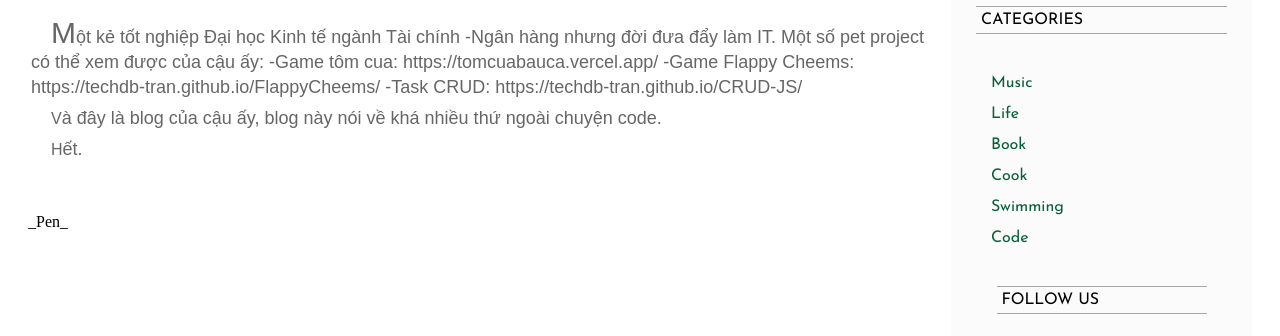
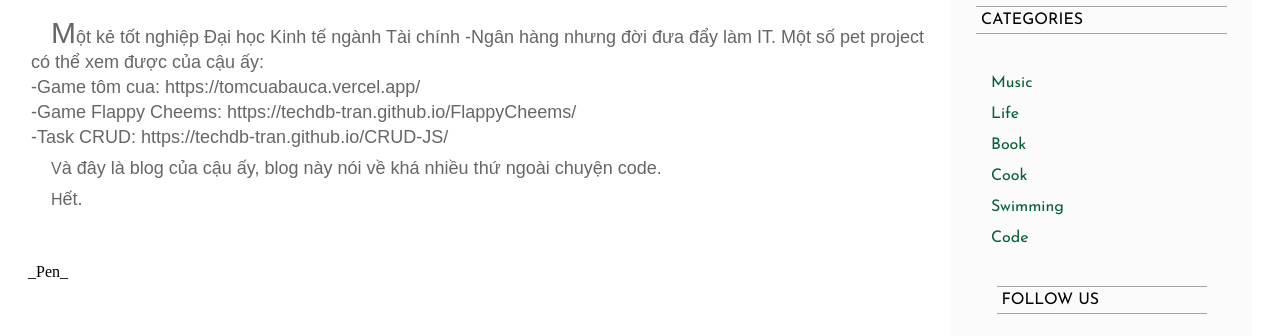
Before and after one commit to techdb-tran/AboutMe, a plain HTML site: page about.html in a window 1280 px wide. Shown: the part 454-790 px from the top of the page. Drawn offline with Linux system fonts and the light colour scheme; a web font is replaced by a local one.

Commit message:
Update about.html

```diff
--- a/about.html
+++ b/about.html
@@ -43,10 +43,10 @@
           </div>
           <p class="content">
             Một kẻ tốt nghiệp Đại học Kinh tế ngành Tài chính -Ngân hàng nhưng đời đưa đẩy làm IT.
-            Một số pet project có thể xem được của cậu ấy:
-            -Game tôm cua: https://tomcuabauca.vercel.app/
-            -Game Flappy Cheems: https://techdb-tran.github.io/FlappyCheems/
-            -Task CRUD: https://techdb-tran.github.io/CRUD-JS/
+            Một số pet project có thể xem được của cậu ấy:<br/>
+            -Game tôm cua: https://tomcuabauca.vercel.app/<br/>
+            -Game Flappy Cheems: https://techdb-tran.github.io/FlappyCheems/<br/>
+            -Task CRUD: https://techdb-tran.github.io/CRUD-JS/<br/>
             <p class="contentItem">
             Và đây là blog của cậu ấy, blog này nói về khá nhiều thứ ngoài chuyện code.
             </p>
```
